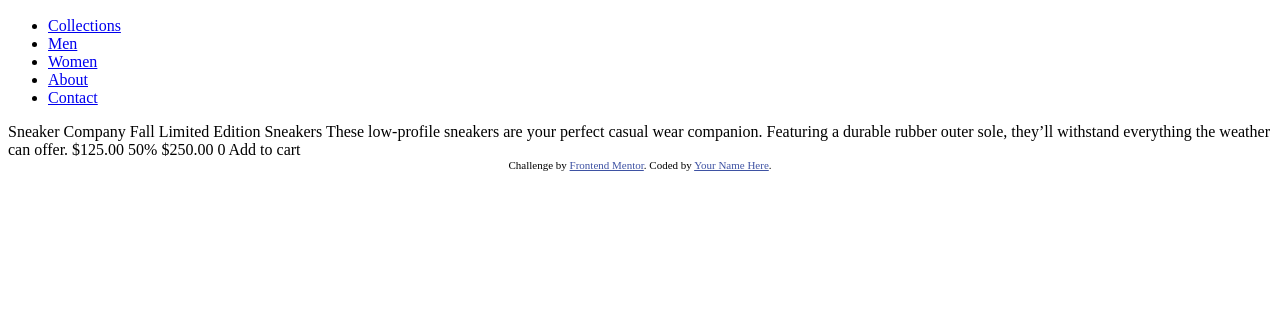
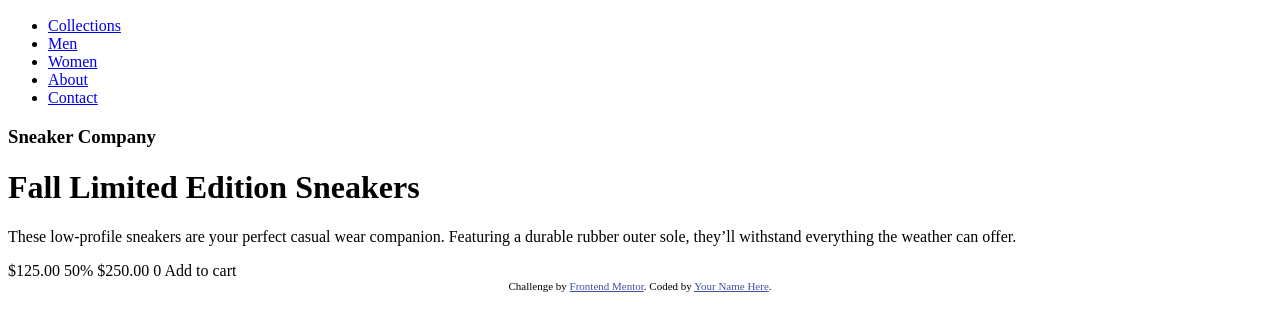
Before and after one commit to masambuOfficial/KCF-ProductPage, a plain HTML site: page index.html in a window 1280 px wide. Shown: the part 31-362 px from the top of the page. Drawn offline with Linux system fonts and the light colour scheme.

Commit message:
added h3,h1,p

```diff
--- a/index.html
+++ b/index.html
@@ -31,13 +31,13 @@
     </div>
   </nav>
 </header>
+<h3 class="small_header">Sneaker Company</h3>
+  <h1 class="big_header">Fall Limited Edition Sneakers</h1>
 
-  Sneaker Company
+  <p class="content"> These low-profile sneakers are your perfect casual wear companion. Featuring a
+    durable rubber outer sole, they’ll withstand everything the weather can offer.</p>
 
-  Fall Limited Edition Sneakers
 
-  These low-profile sneakers are your perfect casual wear companion. Featuring a
-  durable rubber outer sole, they’ll withstand everything the weather can offer.
 
   $125.00
   50%
```
